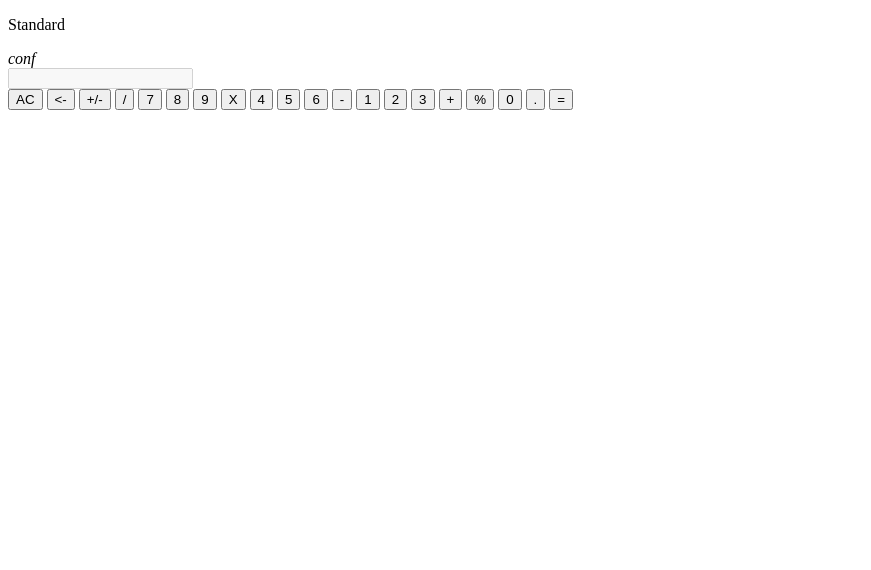
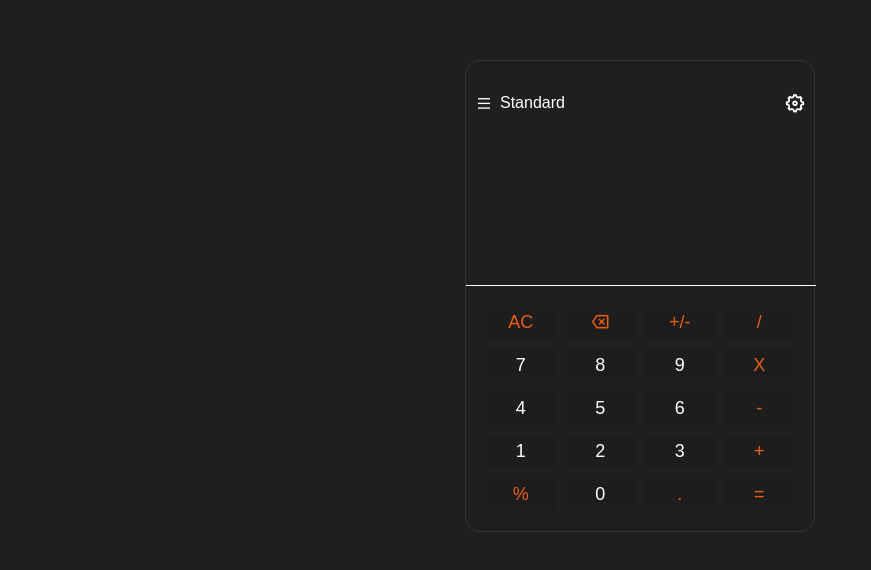
Before and after one commit to EdsonGaspar/basic-calculator, a plain HTML site: page index.html in a window 1280 px wide. Shown: the whole page, without its empty margins (0-871 px from the left). Drawn offline with nearby package versions, Linux system fonts and the light colour scheme.

Commit message:
Terminado a contrução da estrutura e a estilização da calculadora.

```diff
--- a/css/style.css
+++ b/css/style.css
@@ -1,3 +1,82 @@
-.black{
-    color: black;
+*{
+    padding: 0;
+    margin: 0;
+    box-sizing: border-box;
 }
+:root{
+    font-size: 62.5%;
+
+}
+body{
+    font-family: sans-serif;
+    background-color: #1f1f1f;
+    font-size: 1.6rem;
+}
+i, p{
+    color: white;
+    cursor: pointer;
+}
+.calculadora{
+    width: 35rem;
+    margin: 6rem auto 0;
+    border: 1px solid rgba(255, 255, 255, 0.082);
+    border-radius: 1.5rem;
+}
+.conatiner{
+    width: 35rem;
+    padding: 1rem;
+    border-bottom: 1px solid white;
+}
+.header{
+    display: flex;
+    align-items: center;
+    justify-content: space-between;
+    margin: 2rem 0 2rem 0;
+}
+.menu{
+    display: flex;
+    align-items: center;
+    gap: .8rem;
+}
+.settings-sizi{
+    font-size: 2.2rem;
+}
+.input{
+    display: flex;
+    justify-content: center;
+    margin: 4rem 0 8rem 0;
+    }
+.input-text{
+    font-size: 2rem;
+    width: 100%;
+    color: #ffffff;
+    background-color: #1f1f1f;
+    height: 4rem;
+    outline: none;
+    border: none;
+    text-align: right;
+
+}
+/*Codificando os Buttons*/
+.orange{
+    color: #ed5f0d;
+}
+#buttons{
+    display: grid;
+    grid-template-columns: repeat(4, 1fr);
+    gap: 1rem;
+    padding: 2rem;
+}
+button{
+    height: 3.3rem;
+    font-size: 1.8rem;
+    background-color: #1d1d1d;
+    border: none;
+    color: white;
+    border-radius: .5rem;
+    cursor: pointer;
+}
+button:hover{
+    background-color: #2e2e2e;
+    transition: .5s;
+}
--- a/index.html
+++ b/index.html
@@ -5,40 +5,48 @@
     <meta name="viewport" content="width=device-width, initial-scale=1.0">
     <title>Calculadora Cientifica</title>
     <link rel="stylesheet" href="./css/style.css">
+
+    <link rel="stylesheet" href="https://cdnjs.cloudflare.com/ajax/libs/remixicon/4.2.0/remixicon.css" integrity="sha512-OQDNdI5rpnZ0BRhhJc+btbbtnxaj+LdQFeh0V9/igiEPDiWE2fG+ZsXl0JEH+bjXKPJ3zcXqNyP4/F/NegVdZg==" crossorigin="anonymous" referrerpolicy="no-referrer" />
+
 </head>
 <body>
     <main class="calculadora">
-        <div>
-            <i class="ri-menu-line black"></i>
-            <p>Standard</p>
-        </div>
-        <div>
-            <i>conf</i>
-        </div>
-        <div class="input">
-            <input type="text" disabled>
+        <div class="conatiner">
+            <div class="header">
+                <div class="menu">
+                    <i class="ri-menu-line"></i>
+                    <p>Standard</p>
+                </div>
+                <div>
+                    <i class="ri-settings-5-line settings-sizi"></i>
+                </div>
+            </div>
+            <div class="input">
+                <input type="text" class="input-text">
+            </div>
         </div>
         <div id="buttons">
-            <button>AC</button>
-            <button><-</button>
-            <button>+/-</button>
-            <button>/</button>
+            <button class="orange">AC</button>
+
+            <button><i class="ri-delete-back-2-line orange"></i></button>
+            <button class="orange">+/-</button>
+            <button class="orange">/</button>
             <button>7</button>
             <button>8</button>
             <button>9</button>
-            <button>X</button>
+            <button class="orange">X</button>
             <button>4</button>
             <button>5</button>
             <button>6</button>
-            <button>-</button>
+            <button class="orange">-</button>
             <button>1</button>
             <button>2</button>
             <button>3</button>
-            <button>+</button>
-            <button>%</button>
+            <button class="orange">+</button>
+            <button class="orange">%</button>
             <button>0</button>
-            <button>.</button>
-            <button>=</button>
+            <button class="orange">.</button>
+            <button class="orange">=</button>
         </div>
     </main>
 </body>
```
